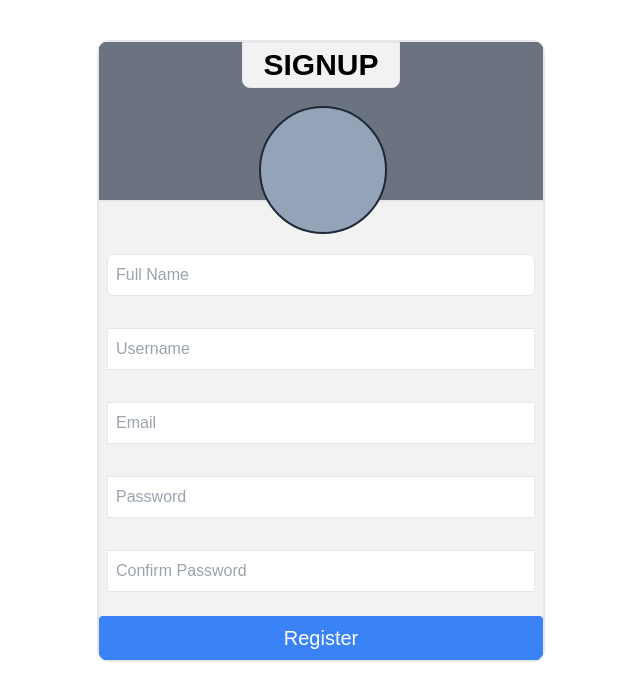
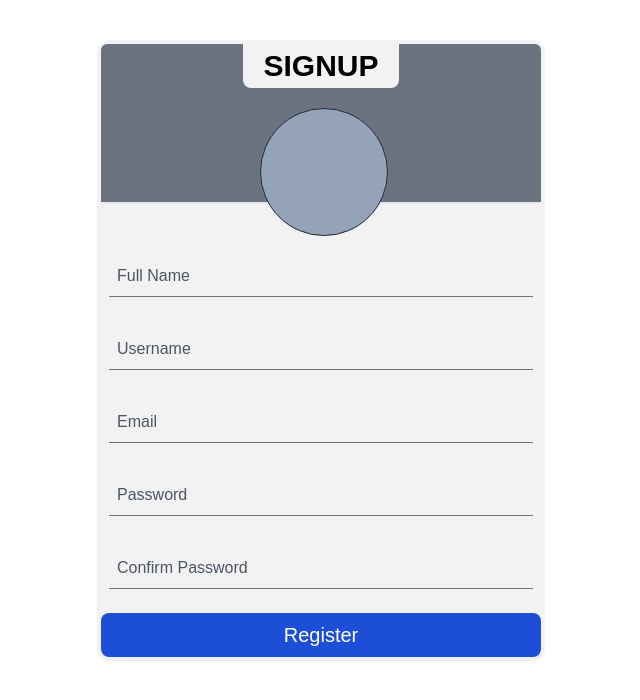
Before and after one commit to hardiya-himanshu/ViiTube, a React (Vite) app in the folder frontend/: page /signup in a window 1280 px wide. Shown: the top 700 px of the page, without its empty margins (319-959 px from the left). Built offline with nearby package versions, Linux system fonts and the light colour scheme; a web font is replaced by a local one.

Commit message:
signup layout completed

```diff
--- a/frontend/src/components/pages/Signup.jsx
+++ b/frontend/src/components/pages/Signup.jsx
@@ -1,12 +1,16 @@
 import React, {useRef, useState} from 'react';
-import { useForm } from 'react-hook-form';
+import { useForm, Controller } from 'react-hook-form';
 import ViiTubeTheme from '../../utils/ViiTubeTheme';
 
 const Signup = ({darkMode}) => {
   const[avatar, setAvatar] = useState("")
   const[coverImage, setCoverImage] = useState("")
 
+  const coverImageInputRef = useRef(null);
+  const avatarInputRef = useRef(null);
+
   const {
+    control,
     register,
     handleSubmit,
     formState: { errors },
@@ -38,32 +42,42 @@ const Signup = ({darkMode}) => {
     }
   };
   const handleAvatarUpload = ()=>{
-    document.getElementById("avatarInput").click()
+    avatarInputRef.current.click()
   }
   const handleCoverImageUpload = ()=>{
-    document.getElementById("coverImageInput").click()
+    coverImageInputRef.current.click()
   }
 
 
   return (
     <div className='w-full h-full '>
 
-    <div className={`${darkMode?"bg-customDark text-customWhite":"bg-customLight text-customBlack"} max-w-md mx-auto mt-10 border overflow-hidden rounded-xl`}>
+    <div className={`${darkMode?"bg-customDark text-customWhite":"bg-customLight text-customBlack"} max-w-md mx-auto mt-10 overflow-hidden rounded-xl p-1 `}>
 
-      <form onSubmit={handleSubmit(onSubmit)} className='relative border flex flex-col items-center rounded-xl'>
+      <form onSubmit={handleSubmit(onSubmit)} className=' relative flex flex-col items-center rounded-xl'>
 
-      <h2 className={`${darkMode?"bg-customDark text-customWhite":"bg-customLight text-customBlack"}  absolute font-bold text-center w-fit text-3xl border px-5 py-1 rounded-b-lg z-30`}>SIGNUP</h2>
-        <div className={`h-40 mb-11 border-b-2 w-full bg-cover bg-center bg-no-repeat bg-gray-500`} style={{ backgroundImage: `url(${coverImage})`  }}>
-        <input
-              type="file"
-              id="coverImageInput"
-              name="coverImage"
-              accept="image/*"
-              className='w-full h-full content-center border-2 hidden'
-              onChange={handleCoverImageChange}
+      <h2 className={`${darkMode?"bg-customDark text-customWhite":"bg-customLight text-customBlack"}  absolute font-bold text-center w-fit text-3xl  px-5 py-1 rounded-b-lg z-30 `}>SIGNUP</h2>
+        <div className={`rounded-t-md h-40 mb-11 border-b-2 w-full bg-cover bg-center bg-no-repeat bg-gray-500`} style={{ backgroundImage: `url(${coverImage})`  }}>
 
-            />
-            {errors.coverImage && <p className="text-red-500 text-sm">{errors.coverImage.message}</p>}
+                          <Controller
+                            name="coverImage"
+                            control={control}
+                            defaultValue=""
+                            render={({ field }) => (
+                              <input
+                                type="file"
+                                id="coverImageInput"
+                                accept="image/*"
+                                className="hidden w-full h-full content-center border-2"
+                                onChange={(e) => {
+                                  field.onChange(e); // Integrate with React Hook Form
+                                  handleCoverImageChange(e);
+                                }}
+                                ref={coverImageInputRef} // Attach ref to the file input
+                              />
+                            )}
+                          />
+            {errors.coverImage && <div className="text-red-500 h-full w-full rounded-full border-2 border-red-500 text-sm"></div>}
 
 
 
@@ -76,7 +90,7 @@ const Signup = ({darkMode}) => {
                 </div>
               </div>
         </div>
-        <div className='h-32 absolute w-32 rounded-full top-16 left-1/3 translate-x-3 z-50 bg-slate-400 border-gray-800 border-2 bg-cover bg-center bg-no-repeat' style={{ backgroundImage: `url(${avatar})`  }}   >
+        <div className='h-32 absolute w-32 rounded-full top-16 left-1/3 translate-x-3 z-50 bg-slate-400 border-gray-800 border bg-cover bg-center bg-no-repeat' style={{ backgroundImage: `url(${avatar})`  }}   >
 
               <input
               type="file"
@@ -89,11 +103,30 @@ const Signup = ({darkMode}) => {
                 required: 'Avatar is required',
               })}
             />
-            {errors.avatar && <div className="border-red-500 text-red-800 border-2 text-sm flex items-center justify-center  rounded-full h-full w-full ">Avatar is required </div>}
+            <Controller
+                name="avatar"
+                control={control}
+                defaultValue=""
+                render={({ field }) => (
+                  <input
+                    type="file"
+                    id="avatarInput"
+                    accept="image/*"
+                    className="w-full h-full content-center rounded-full border-2 hidden"
+                    onChange={(e) => {
+                      field.onChange(e); // Integrate with React Hook Form
+                      handleAvatarChange(e);
+                    }}
+                    ref={avatarInputRef}
+
+                  />
+                )}
+              />
+            {errors.avatar && <div className="border-red-500 duration-150 shadow-sm shadow-red-500 text-red-800 border-2 text-sm flex items-center justify-center  rounded-full h-full w-full ">Avatar is required </div>}
 
 
 
-            <div className='absolute top-0 rounded-full flex flex-col bg-white/20  w-full h-full  justify-center items-center opacity-0 hover:opacity-100 duration-300' onClick={handleAvatarUpload}>
+            <div className='absolute top-0 rounded-full flex flex-col bg-white/60  w-full h-full  justify-center items-center opacity-0 hover:opacity-100 duration-300' onClick={handleAvatarUpload}>
                 <svg xmlns="http://www.w3.org/2000/svg" fill="none" viewBox="0 0 24 24" strokeWidth={1.5} stroke="currentColor" className="size-6">
                 <path strokeLinecap="round" strokeLinejoin="round" d="M3 16.5v2.25A2.25 2.25 0 0 0 5.25 21h13.5A2.25 2.25 0 0 0 21 18.75V16.5m-13.5-9L12 3m0 0 4.5 4.5M12 3v13.5" />
                 </svg>
@@ -106,13 +139,13 @@ const Signup = ({darkMode}) => {
         <div className="mb-4 p-2 w-full">
           <input
             type="text"
-            className="border p-2 w-full rounded-md"
+            className={`outline-none border-b placeholder:text-gray-600 ${darkMode?"border-white":"border-gray-500"} p-2 w-full bg-transparent`}
             placeholder='Full Name'
             {...register('fullName', {
               required: 'Full name is required',
             })}
           />
-          {errors.fullName && <p className="text-red-500 text-sm">{errors.fullName.message}</p>}
+          {errors.fullName && <div className="border border-red-500 duration-150 shadow-sm shadow-red-500 h-full w-full"></div>}
         </div>
 
         {/* Username */}
@@ -120,7 +153,7 @@ const Signup = ({darkMode}) => {
           {/* <label className="block text-sm font-medium mb-1">Username</label> */}
           <input
             type="text"
-            className="border p-2 w-full"
+            className={`outline-none border-b placeholder:text-gray-600 ${darkMode?"border-white":"border-gray-500"} p-2 w-full bg-transparent`}
             placeholder='Username'
             {...register('userName', {
               required: 'Username is required',
@@ -130,7 +163,7 @@ const Signup = ({darkMode}) => {
               },
             })}
           />
-          {errors.userName && <p className="text-red-500 text-sm">{errors.userName.message}</p>}
+          {errors.userName &&  <div className="border border-red-500 duration-150 shadow-sm shadow-red-500 h-full w-full"></div>}
         </div>
 
         {/* Email */}
@@ -138,7 +171,7 @@ const Signup = ({darkMode}) => {
           {/* <label className="block text-sm font-medium mb-1">Email</label> */}
           <input
             type="email"
-            className="border p-2 w-full"
+            className={`outline-none border-b placeholder:text-gray-600 ${darkMode?"border-white":"border-gray-500"} p-2 w-full bg-transparent`}
             placeholder='Email'
             {...register('email', {
               required: 'Email is required',
@@ -148,7 +181,7 @@ const Signup = ({darkMode}) => {
               },
             })}
           />
-          {errors.email && <p className="text-red-500 text-sm">{errors.email.message}</p>}
+          {errors.email && <div className="border border-red-500 duration-150 shadow-sm shadow-red-500 h-full w-full"></div>}
         </div>
 
         {/* Password */}
@@ -156,7 +189,7 @@ const Signup = ({darkMode}) => {
           {/* <label className="block text-sm font-medium mb-1">Password</label> */}
           <input
             type="password"
-            className="border p-2 w-full"
+            className={`outline-none border-b placeholder:text-gray-600 ${darkMode?"border-white":"border-gray-500"} p-2 w-full bg-transparent`}
             placeholder='Password'
             {...register('password', {
               required: 'Password is required',
@@ -166,7 +199,8 @@ const Signup = ({darkMode}) => {
               },
             })}
           />
-          {errors.password && <p className="text-red-500 text-sm">{errors.password.message}</p>}
+          {errors.password &&  <div className="border border-red-500 duration-150 shadow-sm shadow-red-500 h-full w-full"></div>}
+          {errors.password &&  <p className=" text-red-500 duration-150 ">{errors.password.message}</p>}
         </div>
 
         {/* Confirm Password */}
@@ -174,7 +208,7 @@ const Signup = ({darkMode}) => {
           {/* <label className="block text-sm font-medium mb-1">Password</label> */}
           <input
             type="password"
-            className="border p-2 w-full"
+            className={`outline-none border-b placeholder:text-gray-600 ${darkMode?"border-white":"border-gray-500"} p-2 w-full bg-transparent`}
             placeholder='Confirm Password'
             {...register('password', {
               required: 'Password is required',
@@ -184,12 +218,13 @@ const Signup = ({darkMode}) => {
               },
             })}
           />
-          {errors.password && <p className="text-red-500 text-sm">{errors.password.message}</p>}
+          {errors.password &&  <div className="border border-red-500 duration-150 shadow-sm shadow-red-500 h-full w-full"></div>}
+          {errors.password &&  <p className=" text-red-500 duration-150 ">{errors.password.message}</p>}
         </div>
 
         <button
           type="submit"
-          className="bg-blue-500 text-white p-2 text-xl rounded w-full"
+          className="bg-blue-700 text-white p-2 text-xl rounded-lg w-full"
         >
           Register
         </button>
```
Also changed, not shown: frontend/src/index.css (line endings or trailing spaces).
